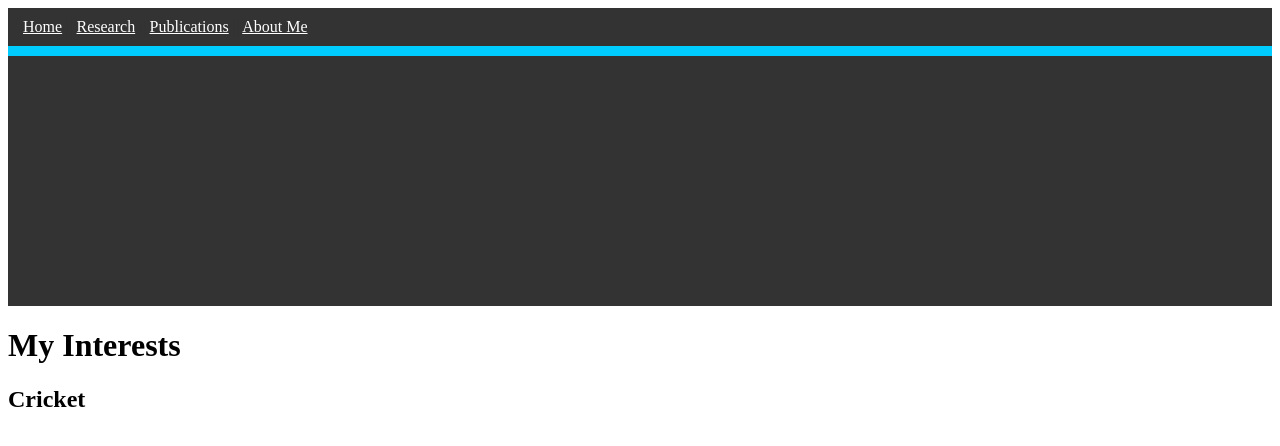
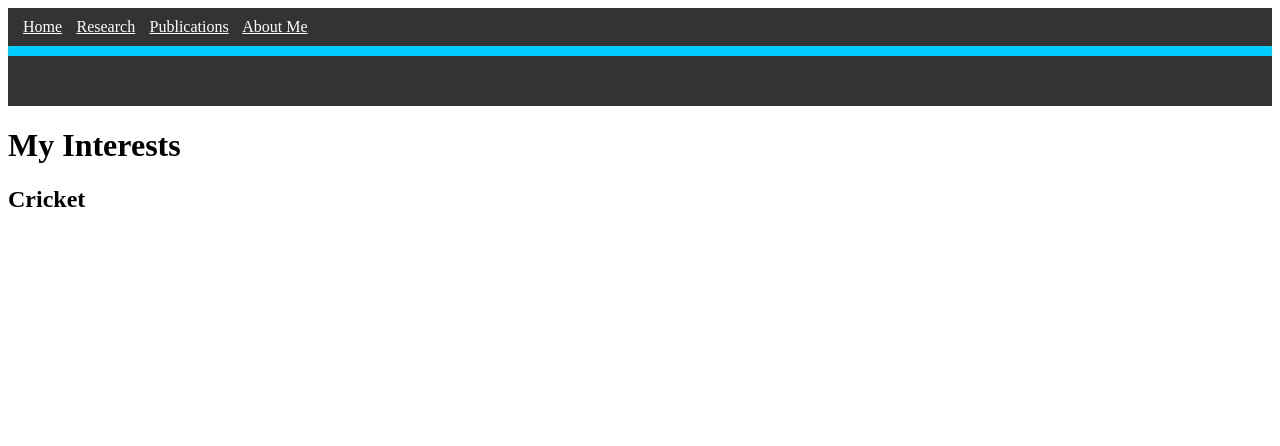
Before and after one commit to siddharthngandhi/siddharthngandhi.github.io, a Jekyll site: the page built from aboutme.md, in a window 1280 px wide. Shown: the top 446 px of the page. Built offline with Jekyll 4.4.1, drawn with Linux system fonts in a browser that asks for light colours; our own code applies the rules of GitHub Pages for plain Markdown files.

Commit message:
Update default.html

```diff
--- a/_layouts/default.html
+++ b/_layouts/default.html
@@ -23,7 +23,7 @@
       {% endif %}
 
     {% if page.banner_image!="banner" %}
-      height: 250px;
+      height: 50px;
       background-color: #333333;
       {% endif %}
     }
```
